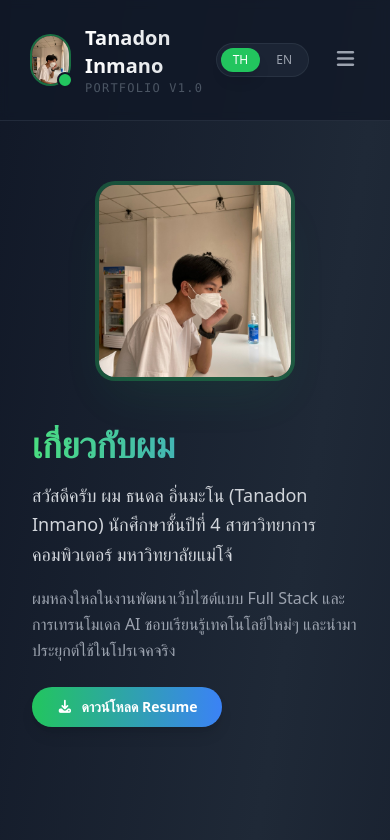
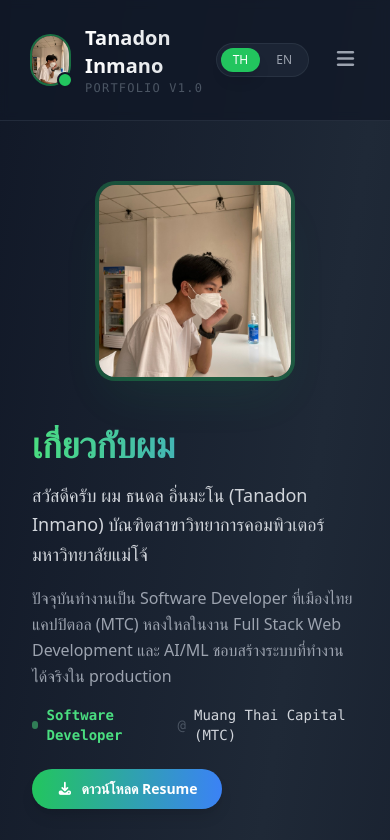
Before and after one commit to FramNaVer/Portfolio_personal, a Nuxt app: page /about in a window 390 px wide. Shown: the top 840 px of the page. Built offline with nearby package versions, Linux system fonts and the light colour scheme.

Commit message:
feat: enhance about page with current job details and update bios; add experience timeline component

```diff
--- /dev/null
+++ b/app/components/ExperienceTimeline.vue
@@ -0,0 +1,107 @@
+<template>
+  <div class="px-4 sm:px-8 pb-4">
+    <div class="max-w-6xl mx-auto">
+      <div class="border border-gray-700/60 bg-gray-900/20 overflow-hidden">
+
+        <!-- Panel Header -->
+        <div class="flex items-center justify-between px-5 sm:px-6 py-3 border-b border-gray-700/50 bg-gray-800/20">
+          <div class="flex items-center gap-2">
+            <div class="w-1.5 h-1.5 rounded-full bg-green-400"></div>
+            <span class="text-xs font-mono text-gray-400 tracking-widest uppercase">
+              {{ $t('operator.experienceTimeline') }}
+            </span>
+          </div>
+          <span class="text-xs font-mono text-gray-600 tracking-wider border border-gray-700/50 bg-gray-800/60 px-2 py-0.5">
+            {{ entries.length }} ENTRIES
+          </span>
+        </div>
+
+        <!-- Timeline -->
+        <div class="divide-y divide-gray-700/30">
+          <div
+            v-for="(entry, index) in entries"
+            :key="index"
+            class="grid grid-cols-[7rem_1px_1fr] sm:grid-cols-[9rem_1px_1fr] items-stretch hover:bg-gray-800/20 transition-colors duration-200"
+          >
+            <!-- Date Column -->
+            <div class="px-4 sm:px-6 py-5 flex flex-col justify-center">
+              <span class="text-xs font-mono text-gray-500 leading-relaxed whitespace-pre-line">{{ entry.period }}</span>
+            </div>
+
+            <!-- Timeline Line + Dot -->
+            <div class="relative flex flex-col items-center">
+              <div class="absolute top-0 bottom-0 w-px bg-gray-700/50"></div>
+              <div class="relative mt-5 z-10">
+                <div
+                  :class="[
+                    'w-2.5 h-2.5 rounded-full border-2',
+                    entry.current
+                      ? 'bg-green-400 border-green-400 shadow-[0_0_8px_rgba(74,222,128,0.6)]'
+                      : 'bg-gray-800 border-gray-600'
+                  ]"
+                ></div>
+              </div>
+            </div>
+
+            <!-- Content Column -->
+            <div class="px-4 sm:px-6 py-5">
+              <div class="flex flex-wrap items-center gap-2 mb-1">
+                <span class="text-white font-semibold text-sm sm:text-base">{{ entry.company }}</span>
+                <span
+                  :class="[
+                    'px-1.5 py-0.5 text-xs font-mono font-semibold border tracking-wider',
+                    entry.current
+                      ? 'border-green-500/50 text-green-400 bg-green-500/5'
+                      : entry.type === 'intern'
+                        ? 'border-blue-500/40 text-blue-400 bg-blue-500/5'
+                        : 'border-purple-500/40 text-purple-400 bg-purple-500/5'
+                  ]"
+                >
+                  {{
+                    entry.current
+                      ? $t('operator.current')
+                      : entry.type === 'intern'
+                        ? $t('operator.intern')
+                        : $t('operator.graduate')
+                  }}
+                </span>
+              </div>
+              <p class="text-gray-400 text-xs sm:text-sm font-mono mb-1">{{ entry.role }}</p>
+              <p class="text-gray-600 text-xs">{{ entry.description }}</p>
+            </div>
+          </div>
+        </div>
+
+      </div>
+    </div>
+  </div>
+</template>
+
+<script setup lang="ts">
+const entries = [
+  {
+    period: 'พ.ค. 2026\n— ปัจจุบัน',
+    company: 'Muang Thai Capital (MTC)',
+    role: 'Software Developer',
+    description: 'เมืองไทยแคปปิตอล · Full-time',
+    type: 'work',
+    current: true
+  },
+  {
+    period: '20 เม.ย.\n—  30 มิ.ย. 2026',
+    company: 'Pransworks',
+    role: 'Software Developer Intern',
+    description: 'ฝึกงาน · 72 วัน',
+    type: 'intern',
+    current: false
+  },
+  {
+    period: '2021\n— 2025',
+    company: 'มหาวิทยาลัยแม่โจ้',
+    role: 'วิทยาการคอมพิวเตอร์',
+    description: 'Maejo University · Computer Science · บัณฑิต รุ่นปี 2568',
+    type: 'education',
+    current: false
+  }
+]
+</script>
--- a/app/pages/about.vue
+++ b/app/pages/about.vue
@@ -19,9 +19,16 @@
                         <p class="text-lg text-gray-300 leading-relaxed mb-4">
                             {{ $t('about.bio1', { name: 'ธนดล อิ่นมะโน (Tanadon Inmano)' }) }}
                         </p>
-                        <p class="text-gray-400 leading-relaxed mb-6">
+                        <p class="text-gray-400 leading-relaxed mb-4">
                             {{ $t('about.bio2') }}
                         </p>
+                        <!-- Current job badge -->
+                        <div class="flex items-center gap-2 mb-6 text-sm font-mono">
+                            <div class="w-2 h-2 rounded-full bg-green-400 animate-pulse"></div>
+                            <span class="text-green-400 font-semibold">Software Developer</span>
+                            <span class="text-gray-600">@</span>
+                            <span class="text-gray-300">Muang Thai Capital (MTC)</span>
+                        </div>
                         <a href="/resume.pdf" download
                             class="inline-flex items-center gap-2 bg-gradient-to-r from-green-500 to-blue-500 hover:from-green-600 hover:to-blue-600 px-6 py-2.5 rounded-full font-semibold text-sm transition-all duration-300 transform hover:scale-105 shadow-lg">
                             <i class="fa-solid fa-download"></i>
--- a/app/pages/index.vue
+++ b/app/pages/index.vue
@@ -7,30 +7,48 @@
             :total-stars="totalStars"
         />
 
-        <!-- Tags Section -->
-        <section class="px-8 py-12">
+        <!-- Experience Timeline -->
+        <ExperienceTimeline />
+
+        <!-- Programming Languages Panel -->
+        <div class="px-4 sm:px-8 pb-4">
             <div class="max-w-6xl mx-auto">
-                <h2 class="text-4xl font-extrabold text-center mb-8 text-white">
-                    <span
-                        class="bg-gradient-to-r from-green-400 to-blue-500 bg-clip-text text-transparent drop-shadow-lg">
+                <div class="border border-gray-700/60 bg-gray-900/20 overflow-hidden">
+                    <div class="flex items-center justify-between px-5 sm:px-6 py-3 border-b border-gray-700/50 bg-gray-800/20">
+                        <div class="flex items-center gap-2">
+                            <div class="w-1.5 h-1.5 rounded-full bg-blue-400"></div>
+                            <span class="text-xs font-mono text-gray-400 tracking-widest uppercase">
                                 {{ $t('sections.programmingLanguages') }}
                             </span>
-                </h2>
+                        </div>
+                        <span class="text-xs font-mono text-gray-600 border border-gray-700/50 bg-gray-800/60 px-2 py-0.5">CORE SKILLS</span>
+                    </div>
+                    <div class="p-6 sm:p-8">
                         <TagCard />
                     </div>
-        </section>
+                </div>
+            </div>
+        </div>
 
-        <section class="px-8 py-12">
+        <!-- Technology Stack Panel -->
+        <div class="px-4 sm:px-8 pb-4">
             <div class="max-w-6xl mx-auto">
-                <h2 class="text-4xl font-extrabold text-center mb-8 text-white">
-                    <span
-                        class="bg-gradient-to-r from-green-400 to-blue-500 bg-clip-text text-transparent drop-shadow-lg">
+                <div class="border border-gray-700/60 bg-gray-900/20 overflow-hidden">
+                    <div class="flex items-center justify-between px-5 sm:px-6 py-3 border-b border-gray-700/50 bg-gray-800/20">
+                        <div class="flex items-center gap-2">
+                            <div class="w-1.5 h-1.5 rounded-full bg-purple-400"></div>
+                            <span class="text-xs font-mono text-gray-400 tracking-widest uppercase">
                                 {{ $t('sections.technologyStack') }}
                             </span>
-                </h2>
+                        </div>
+                        <span class="text-xs font-mono text-gray-600 border border-gray-700/50 bg-gray-800/60 px-2 py-0.5">CORE TOOLS</span>
+                    </div>
+                    <div class="p-6 sm:p-8">
                         <TagCardTech />
                     </div>
-        </section>
+                </div>
+            </div>
+        </div>
 
         <!-- GitHub Projects Section -->
         <section id="projects" class="px-8 py-16 bg-gray-800/30 scroll-mt-24">
--- a/i18n/locales/th.json
+++ b/i18n/locales/th.json
@@ -37,13 +37,13 @@
   },
   "about": {
     "title": "เกี่ยวกับผม",
-    "bio1": "สวัสดีครับ ผม {name} นักศึกษาชั้นปีที่ 4 สาขาวิทยาการคอมพิวเตอร์ มหาวิทยาลัยแม่โจ้",
-    "bio2": "ผมหลงใหลในงานพัฒนาเว็บไซต์แบบ Full Stack และการเทรนโมเดล AI ชอบเรียนรู้เทคโนโลยีใหม่ๆ และนำมาประยุกต์ใช้ในโปรเจคจริง",
+    "bio1": "สวัสดีครับ ผม {name} บัณฑิตสาขาวิทยาการคอมพิวเตอร์ มหาวิทยาลัยแม่โจ้",
+    "bio2": "ปัจจุบันทำงานเป็น Software Developer ที่เมืองไทยแคปปิตอล (MTC) หลงใหลในงาน Full Stack Web Development และ AI/ML ชอบสร้างระบบที่ทำงานได้จริงใน production",
     "downloadResume": "ดาวน์โหลด Resume",
     "education": "การศึกษา",
     "university": "มหาวิทยาลัยแม่โจ้",
     "major": "สาขาวิทยาการคอมพิวเตอร์",
-    "year": "นักศึกษาชั้นปีที่ 4",
+    "year": "บัณฑิต — รุ่นปี 2568",
     "whatIDo": "สิ่งที่ผมทำ",
     "fullstack": "Full Stack Development",
     "fullstackDesc": "พัฒนาเว็บแอปพลิเคชันตั้งแต่ Frontend ไปจนถึง Backend ด้วย Vue.js, Nuxt, ASP.NET และ Express.js",
@@ -63,10 +63,14 @@
     "active": "พร้อมทำงาน",
     "commandMode": "โหมดการทำงาน",
     "summary": "สรุปข้อมูล",
-    "summaryText": "นักศึกษาชั้นปีที่ 4 สาขาวิทยาการคอมพิวเตอร์ มหาวิทยาลัยแม่โจ้ หลงใหลในการพัฒนาเว็บแอปพลิเคชันและ AI/ML ชอบสร้างระบบที่ทำงานได้จริง",
+    "summaryText": "บัณฑิตสาขาวิทยาการคอมพิวเตอร์ มหาวิทยาลัยแม่โจ้ ปัจจุบันทำงานเป็น Software Developer ที่เมืองไทยแคปปิตอล (MTC) หลงใหลในการพัฒนาเว็บแอปพลิเคชันและ AI/ML",
     "coreCapabilities": "ความสามารถหลัก",
     "education": "ม.แม่โจ้",
-    "capabilities": ["Web Development", "REST API", "Machine Learning", "Database Design", "UI/UX Figma", "Docker", "Git"]
+    "capabilities": ["Web Development", "REST API", "Machine Learning", "Database Design", "UI/UX Figma", "Docker", "Git"],
+    "experienceTimeline": "ประสบการณ์",
+    "current": "ปัจจุบัน",
+    "intern": "ฝึกงาน",
+    "graduate": "บัณฑิต"
   },
   "seo": {
     "homeTitle": "Tanadon Inmano | Portfolio",
```
Also changed, not shown: i18n/locales/en.json (+9 -5 lines). Lines whose indentation alone changed are shown as unchanged.
